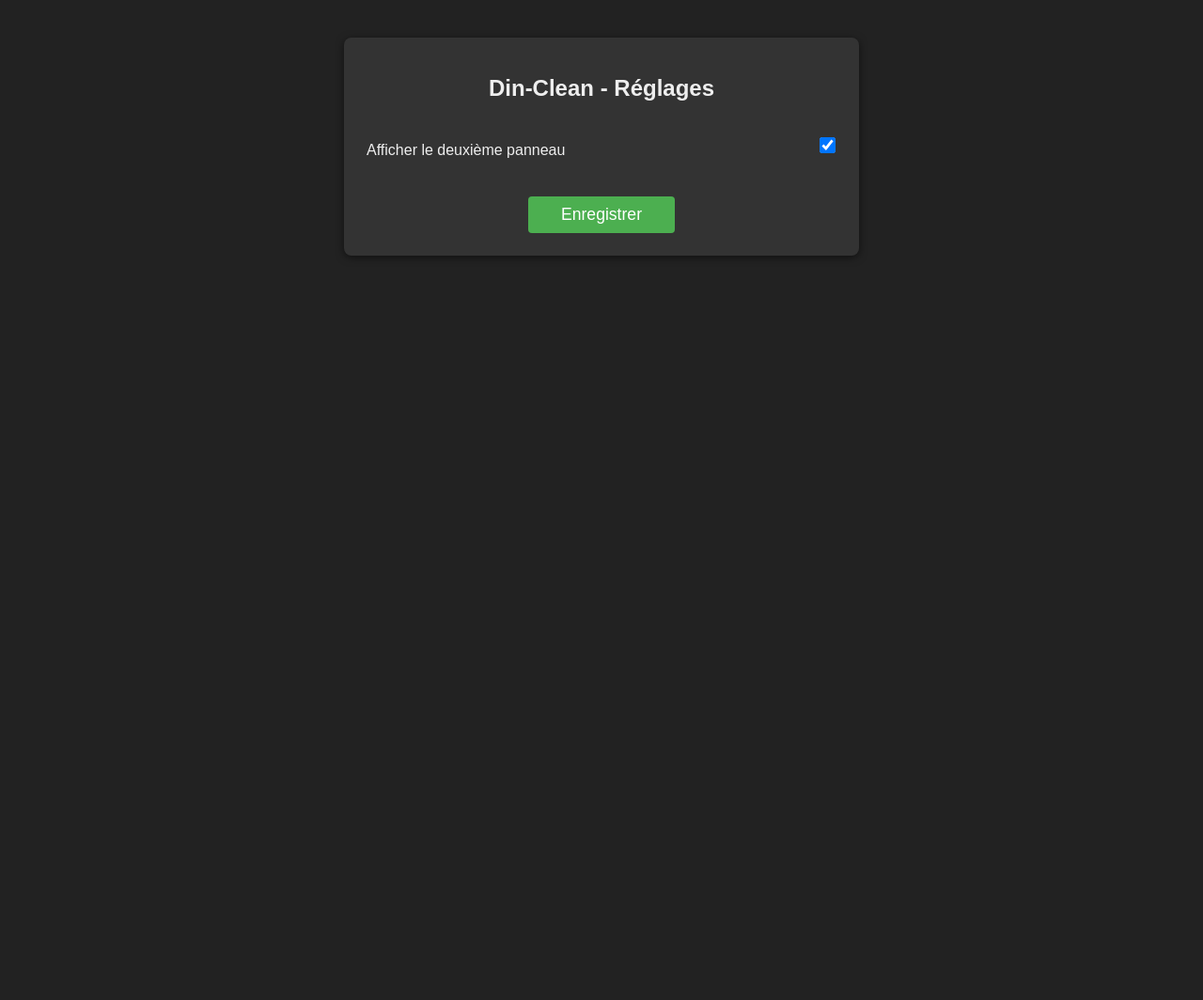
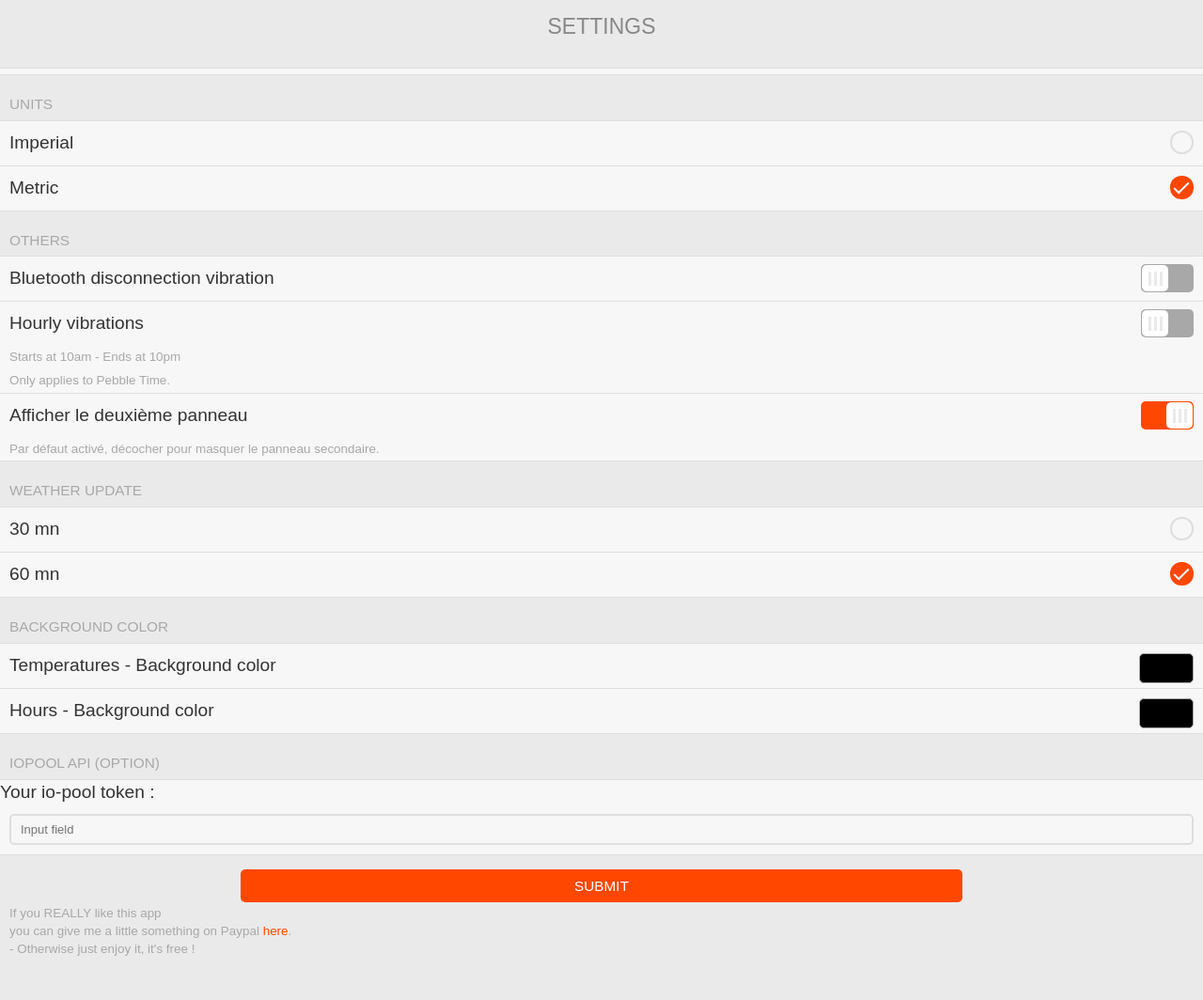
Before and after one commit to Sichroteph/Impact, a plain HTML site: page index.html in a window 1280 px wide. Shown: the whole page at 94% size. Before the commit the page ends 800 px from the top, so only its background shows below. Drawn offline with Linux system fonts and the light colour scheme.

Commit message:
Revise title and enhance settings options
Updated the title and added new settings options for user preferences.

```diff
--- a/index.html
+++ b/index.html
@@ -1,67 +1,207 @@
 <!DOCTYPE html>
 <html>
+
 <head>
-  <title>Din-Clean - Configuration</title>
-  <meta charset="utf-8">
+  <title>Impact</title>
+  <link rel='stylesheet' type='text/css' href='css/slate.min.css'>
+  <script src='js/slate.min.js'></script>
   <style>
-    body { font-family: sans-serif; background: #222; color: #eee; }
-    .container { max-width: 500px; margin: 40px auto; background: #333; padding: 24px; border-radius: 8px; box-shadow: 0 2px 8px #0008; }
-    h1 { text-align: center; font-size: 1.5em; margin-bottom: 1em; }
-    label { display: block; margin: 1.2em 0 0.5em; }
-    .option-row { display: flex; align-items: center; justify-content: space-between; margin-bottom: 1em; }
-    .option-row input[type="checkbox"] { transform: scale(1.3); }
-    .button-row { text-align: center; margin-top: 2em; }
-    button { font-size: 1.1em; padding: 0.5em 2em; border-radius: 4px; border: none; background: #4caf50; color: #fff; cursor: pointer; }
-    button:hover { background: #388e3c; }
+    .title {
+      padding: 15px 10px;
+      text-transform: uppercase;
+      font-family: 'PT Sans', sans-serif;
+      font-size: 1.2em;
+      font-weight: 500;
+      color: #888888;
+      text-align: center;
+    }
   </style>
 </head>
+
 <body>
-  <div class="container">
-    <h1>Din-Clean - Réglages</h1>
-    <form id="config-form">
-      <!-- Option panneau secondaire ajoutée -->
-      <div class="option-row">
-        <label for="show_second_panel">Afficher le deuxième panneau</label>
-        <input type="checkbox" id="show_second_panel">
+  <h1 class='title'>Settings</h1>
+
+  <div class='item-container'>
+    <div class='item-container-content'>
+      <div class='item-container-footer'>
       </div>
-      <!-- Ajoutez ici d'autres options si besoin -->
-      <div class="button-row">
-        <button type="submit">Enregistrer</button>
+    </div>
+  </div>
+
+  <div class='item-container'>
+    <div class='item-container-header'>Units</div>
+    <div class='item-container-content'>
+      <label class='item'>
+        Imperial
+        <input type='radio' class='item-radio' name='radio1' input id='radio_units' value='a'>
+      </label>
+      <label class='item'>
+        Metric
+        <input type='radio' class='item-radio' name='radio1' input id='radio_units' value='b' checked>
+      </label>
+    </div>
+  </div>
+
+  <div class='item-container'>
+    <div class='item-container-header'>Others</div>
+    <div class='item-container-content'>
+      <label class='item'>
+        Bluetooth disconnection vibration
+        <input type='checkbox' class='item-toggle' input id='toggle_bt'>
+      </label>
+
+      <label class='item'>
+        Hourly vibrations
+        <input type='checkbox' class='item-toggle' input id='toggle_vibration'>
+      </label>
+      <div class='item-container-footer'>
+        Starts at 10am - Ends at 10pm
       </div>
-    </form>
+      <div class='item-container-footer'>
+        Only applies to Pebble Time.
+      </div>
+      <!-- Ajout de l'option panneau secondaire -->
+      <label class='item'>
+        Afficher le deuxième panneau
+        <input type='checkbox' class='item-toggle' input id='show_second_panel'>
+      </label>
+      <div class='item-container-footer'>
+        Par défaut activé, décocher pour masquer le panneau secondaire.
+      </div>
+    </div>
   </div>
-  <script>
-    // Charger la config existante si elle existe
-    document.addEventListener('DOMContentLoaded', function() {
-      var config = localStorage.getItem('din_clean_config');
-      if (config) {
-        try {
-          config = JSON.parse(config);
-          document.getElementById('show_second_panel').checked = (config.show_second_panel !== false);
-        } catch (e) {}
-      } else {
-        // Par défaut activé
-        document.getElementById('show_second_panel').checked = true;
+
+  <div class='item-container'>
+    <div class='item-container-header'>Weather update</div>
+    <div class='item-container-content'>
+      <label class='item'>
+        30 mn
+        <input type='radio' class='item-radio' name='radio2' input id='radio_refresh' value='a'>
+      </label>
+      <label class='item'>
+        60 mn
+        <input type='radio' class='item-radio' name='radio2' input id='radio_refresh' value='b' checked>
+      </label>
+    </div>
+  </div>
+
+  <div class='item-container'>
+    <div class='item-container-header'>Background color</div>
+    <div class='item-container-content'>
+      <label class='item'>
+        Temperatures - Background color
+        <input type='text' class='item-color item-color-normal' input id='color_left_back' value='0x000000'>
+      </label>
+      <label class='item'>
+        Hours - Background color
+        <input type='text' class='item-color item-color-normal' input id='color_right_back' value='0x000000'>
+      </label>
+    </div>
+  </div>
+
+  <div class='item-container'>
+    <div class='item-container-header'>iopool API (Option)</div>
+    <div class='item-container-content'>
+        Your io-pool token :
+        <label class='item'>
+          <div class='item-input-wrapper'>
+            <input type='text' class='item-input' input id='input_iopool_token' placeholder='Input field'>
+          </div>
+        </label>
+    </div>
+  </div>
+
+  <div class='item-container'>
+    <div class='button-container'>
+      <input id='submit_button' type='button' class='item-button' value='SUBMIT'>
+    </div>
+  </div>
+
+  <div class='item-container-footer'>
+    If you REALLY like this app <br>
+    you can give me a little something on Paypal <a href='https://paypal.me/ChrJeannette'>here</a>. <br>
+    - Otherwise just enjoy it, it's free !<br><br><br>
+  </div>
+
+</body>
+
+<script>
+
+  function getConfigData() {
+    var input_iopool_token = document.getElementById('input_iopool_token');
+    var radio_units = document.getElementById('radio_units');
+    var radio_refresh = document.getElementById('radio_refresh');
+    var toggle_vibration = document.getElementById('toggle_vibration');
+    var toggle_bt = document.getElementById('toggle_bt');
+    var color_right_back = document.getElementById('color_right_back');
+    var color_left_back = document.getElementById('color_left_back');
+    var show_second_panel = document.getElementById('show_second_panel');
+
+    var options = {
+      'input_iopool_token': input_iopool_token.value,
+      'radio_units': radio_units.checked,
+      'radio_refresh': radio_refresh.checked,
+      'toggle_vibration': toggle_vibration.checked,
+      'toggle_bt': toggle_bt.checked,
+      'color_right_back': color_right_back.value,
+      'color_left_back': color_left_back.value,
+      'show_second_panel': show_second_panel.checked
+    };
+
+    // Save for next launch
+    localStorage['input_iopool_token'] = options['input_iopool_token'];
+    localStorage['radio_units'] = options['radio_units'];
+    localStorage['radio_refresh'] = options['radio_refresh'];
+    localStorage['toggle_vibration'] = options['toggle_vibration'];
+    localStorage['toggle_bt'] = options['toggle_bt'];
+    localStorage['color_right_back'] = options['color_right_back'];
+    localStorage['color_left_back'] = options['color_left_back'];
+    localStorage['show_second_panel'] = options['show_second_panel'];
+
+    console.log('Got options: ' + JSON.stringify(options));
+    return options;
+  }
+
+  function getQueryParam(variable, defaultValue) {
+    var query = location.search.substring(1);
+    var vars = query.split('&');
+    for (var i = 0; i < vars.length; i++) {
+      var pair = vars[i].split('=');
+      if (pair[0] === variable) {
+        return decodeURIComponent(pair[1]);
       }
-    });
+    }
+    return defaultValue || false;
+  }
 
-    // Soumission du formulaire
-    document.getElementById('config-form').addEventListener('submit', function(e) {
-      e.preventDefault();
-      var config = localStorage.getItem('din_clean_config');
-      try {
-        config = config ? JSON.parse(config) : {};
-      } catch (e) { config = {}; }
-      config.show_second_panel = document.getElementById('show_second_panel').checked;
-      localStorage.setItem('din_clean_config', JSON.stringify(config));
-      // Pour Pebble: renvoyer la config à l'app
-      var return_to = document.location.search.match(/\breturn_to=([^&]+)/);
-      if (return_to) {
-        document.location = decodeURIComponent(return_to[1]) + '#'+ encodeURIComponent(JSON.stringify(config));
-      } else {
-        alert('Configuration enregistrée !');
-      }
-    });
-  </script>
-</body>
+  var submitButton = document.getElementById('submit_button');
+  submitButton.addEventListener('click', function () {
+    console.log('Submit');
+
+    // Set the return URL depending on the runtime environment
+    var return_to = getQueryParam('return_to', 'pebblejs://close#');
+    document.location = return_to + encodeURIComponent(JSON.stringify(getConfigData()));
+  });
+
+  (function () {
+    var input_iopool_token = document.getElementById('input_iopool_token');
+    var radio_units = document.getElementById('radio_units');
+    var radio_refresh = document.getElementById('radio_refresh');
+    var toggle_vibration = document.getElementById('toggle_vibration');
+    var toggle_bt = document.getElementById('toggle_bt');
+    var color_right_back = document.getElementById('color_right_back');
+    var color_left_back = document.getElementById('color_left_back');
+    var show_second_panel = document.getElementById('show_second_panel');
+
+    input_iopool_token.value = localStorage['input_iopool_token'] || '';
+    radio_units.checked = JSON.parse(localStorage['radio_units'] || 'false');
+    radio_refresh.checked = JSON.parse(localStorage['radio_refresh'] || 'false');
+    toggle_vibration.checked = JSON.parse(localStorage['toggle_vibration'] || 'false');
+    toggle_bt.checked = JSON.parse(localStorage['toggle_bt'] || 'false');
+    color_right_back.value = localStorage['color_right_back'] || '0x000000';
+    color_left_back.value = localStorage['color_left_back'] || '0x000000';
+    show_second_panel.checked = (localStorage['show_second_panel'] === undefined) ? true : JSON.parse(localStorage['show_second_panel']);
+  })();
+</script>
+
 </html>
```
